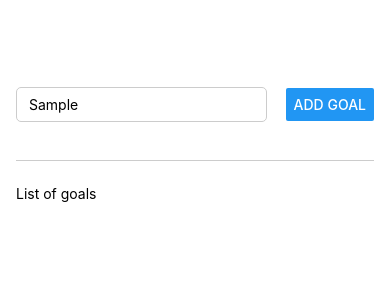
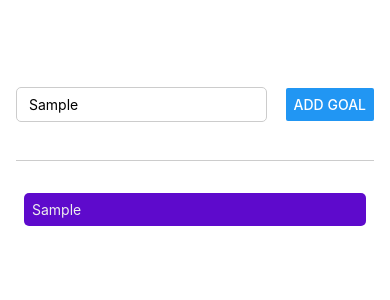
Before and after one commit to rimancete/RNCourse, a React Native app: screen / in a window 390 px wide. Both pictures are taken after typing "Sample" into the empty fields and a click on the button "ADD GOAL". Shown: the top 300 px of the page. Built offline with nearby package versions, Linux system fonts and the light colour scheme.

Commit message:
S2L25 - Making content scrollable with ScrollView

```diff
--- a/App.tsx
+++ b/App.tsx
@@ -1,14 +1,46 @@
-import { Button, StyleSheet, Text, TextInput, View } from "react-native";
+import { useState } from "react";
+import {
+  Button,
+  GestureResponderEvent,
+  ScrollView,
+  StyleSheet,
+  Text,
+  TextInput,
+  View,
+} from "react-native";
 
 export default function App() {
+  const [enterdGoalText, setEnterdGoalText] = useState("");
+  const [courseGoals, setCourseGoals] = useState<string[]>([]);
+  const goalInputHandler = (text: string) => {
+    setEnterdGoalText(text);
+  };
+
+  const addGoalHandler = (e: GestureResponderEvent) => {
+    setCourseGoals((currentCourseGoals) => [
+      ...currentCourseGoals,
+      enterdGoalText,
+    ]);
+    console.log(enterdGoalText);
+  };
   return (
     <View style={styles.appContainer}>
       <View style={styles.inputContainer}>
-        <TextInput placeholder="Your course goal!" style={styles.textInput} />
-        <Button title="Add goal"/>
+        <TextInput
+          placeholder="Your course goal!"
+          style={styles.textInput}
+          onChangeText={goalInputHandler}
+        />
+        <Button title="Add goal" onPress={addGoalHandler} />
       </View>
       <View style={styles.goalsContainer}>
-        <Text>List of goals</Text>
+        <ScrollView alwaysBounceVertical={false}>
+          {courseGoals.map((goal, index) => (
+            <View key={goal + index} style={styles.goalItem}>
+              <Text style={styles.goalText}>{goal}</Text>
+            </View>
+          ))}
+        </ScrollView>
       </View>
     </View>
   );
@@ -18,28 +50,36 @@ const styles = StyleSheet.create({
   appContainer: {
     flex: 1,
     paddingTop: 50,
-    paddingHorizontal: 16
+    paddingHorizontal: 16,
   },
   inputContainer: {
     flex: 1,
-    flexDirection: 'row',
-    justifyContent: 'space-between',
-    alignItems: 'center',
+    flexDirection: "row",
+    justifyContent: "space-between",
+    alignItems: "center",
     marginBottom: 24,
     borderBottomWidth: 1,
-    borderBottomColor: '#ccc'
+    borderBottomColor: "#ccc",
   },
   textInput: {
     borderWidth: 1,
-    borderColor: '#ccc',
-    width: '70%',
+    borderColor: "#ccc",
+    width: "70%",
     marginRight: 8,
     paddingVertical: 8,
     paddingHorizontal: 12,
-    borderRadius: 5
-
+    borderRadius: 5,
   },
   goalsContainer: {
-    flex: 6
-  }
+    flex: 6,
+  },
+  goalItem: {
+    margin: 8,
+    padding: 8,
+    borderRadius: 5,
+    backgroundColor: "#5e0acc",
+  },
+  goalText: {
+    color: "#eee",
+  },
 });
```
